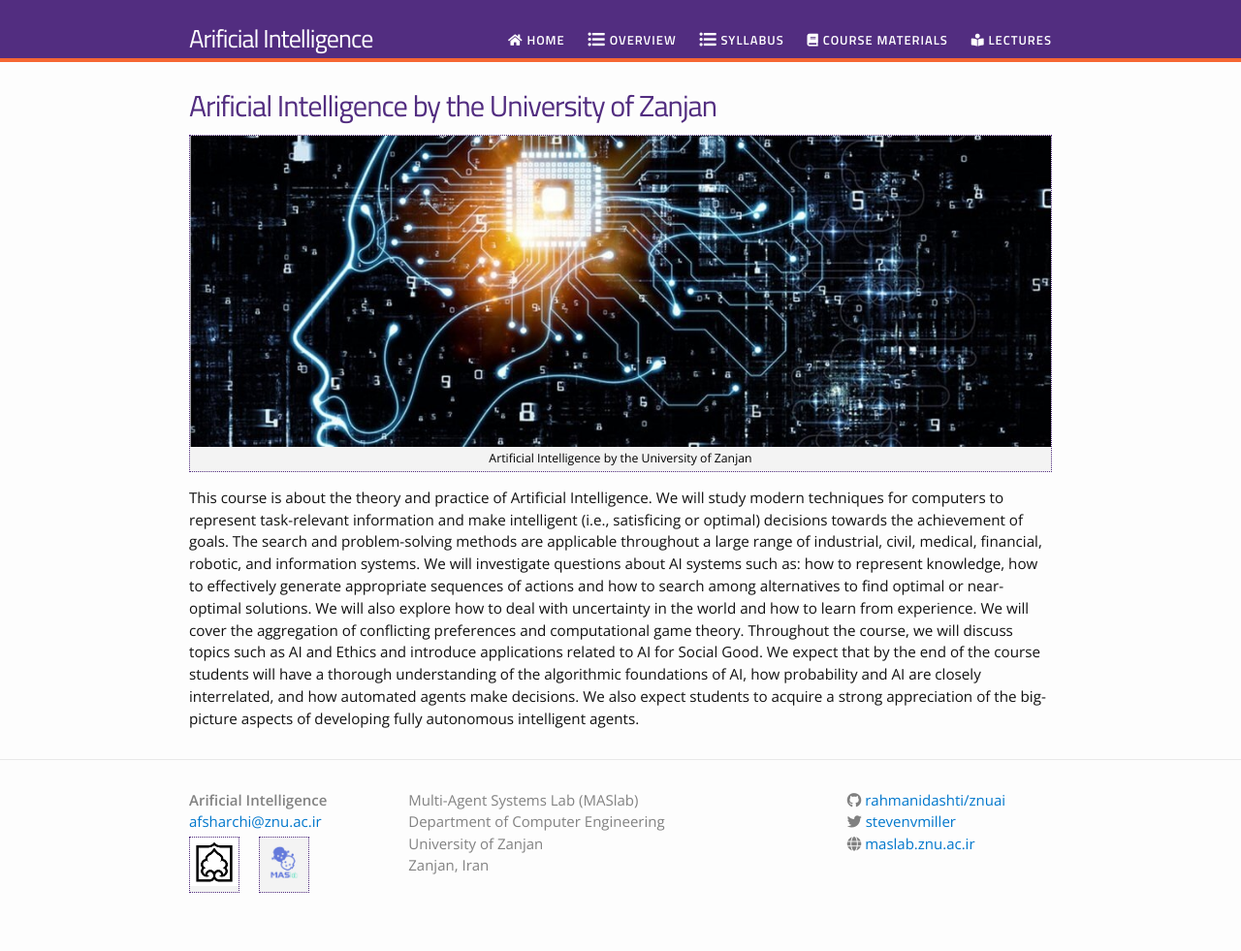
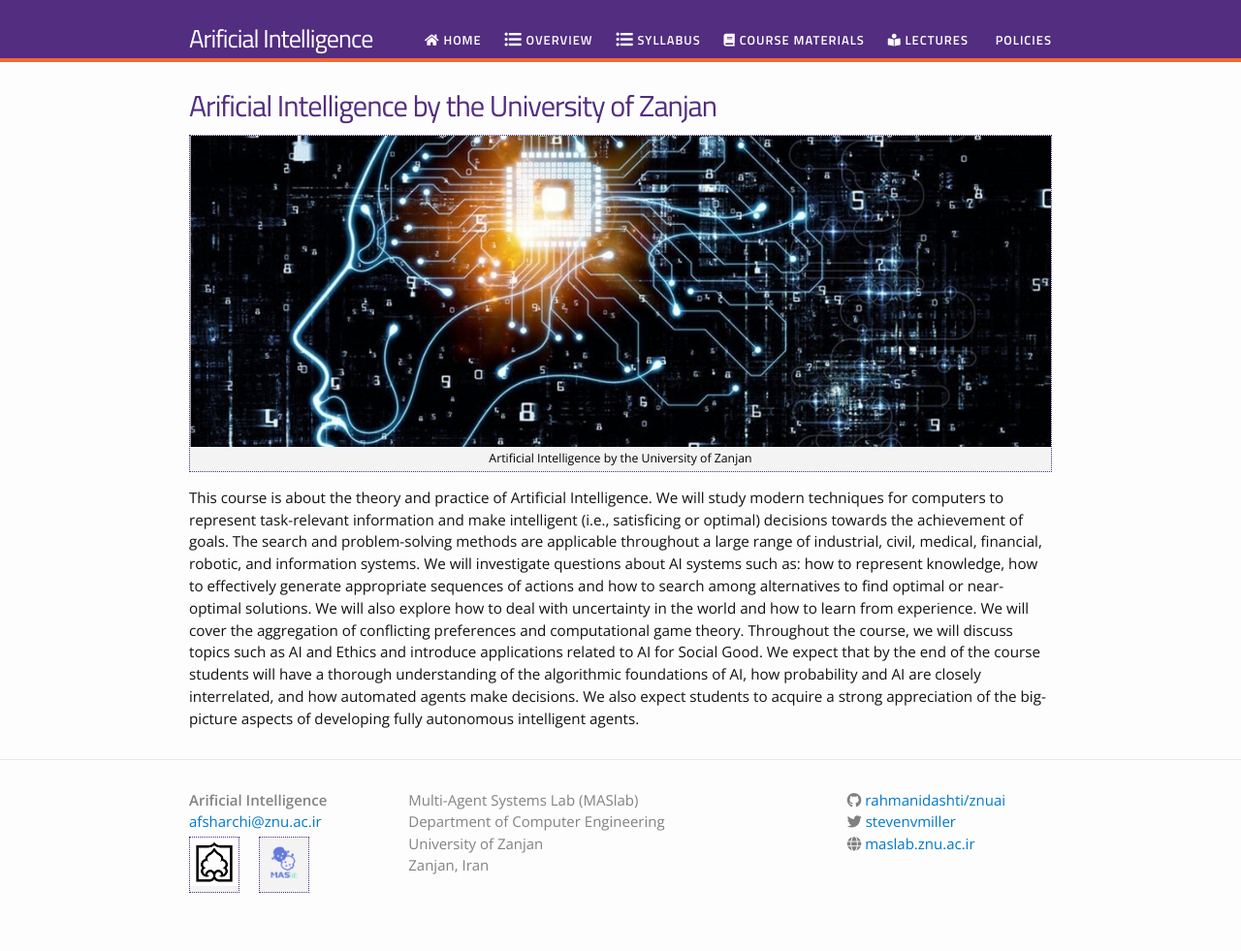
Before and after one commit to rahmanidashti/znuai, a Jekyll site: the page built from index.html, in a window 1280 px wide. Shown: the whole page at 97% size. Built offline with Jekyll 4.4.1, drawn with Linux system fonts in a browser that asks for light colours; nearby versions of some CDN libraries.

Commit message:
Update nav.html

```diff
--- a/_includes/nav.html
+++ b/_includes/nav.html
@@ -4,6 +4,7 @@
     <li><a class="page-link" href="{{ site.syllabus }}"><i class="fa fa-list-ul fa-lg"></i> Syllabus</a></li>
     <li><a class="page-link" href="/znuai/course-materials/"><i class="fas fa-book"></i> Course Materials</a></li>
     <li><a class="page-link" href="/znuai/lectures/"><i class="fas fa-book-reader"></i> Lectures</a></li>
+    <li><a class="page-link" href="/znuai/policies"><i class="fas fa-policy"></i> Policies</a></li>
     <!-- <li><a class="page-link" href="https://github.com/{{ site.githubdir }}"><i class="fab fa-github"></i></a></li> -->
     <!-- <li><a class="page-link" href="{{ site.authorurl }}"><i class="fa fa-user fa-lg"></i></a></li> -->
 </ul>
```
